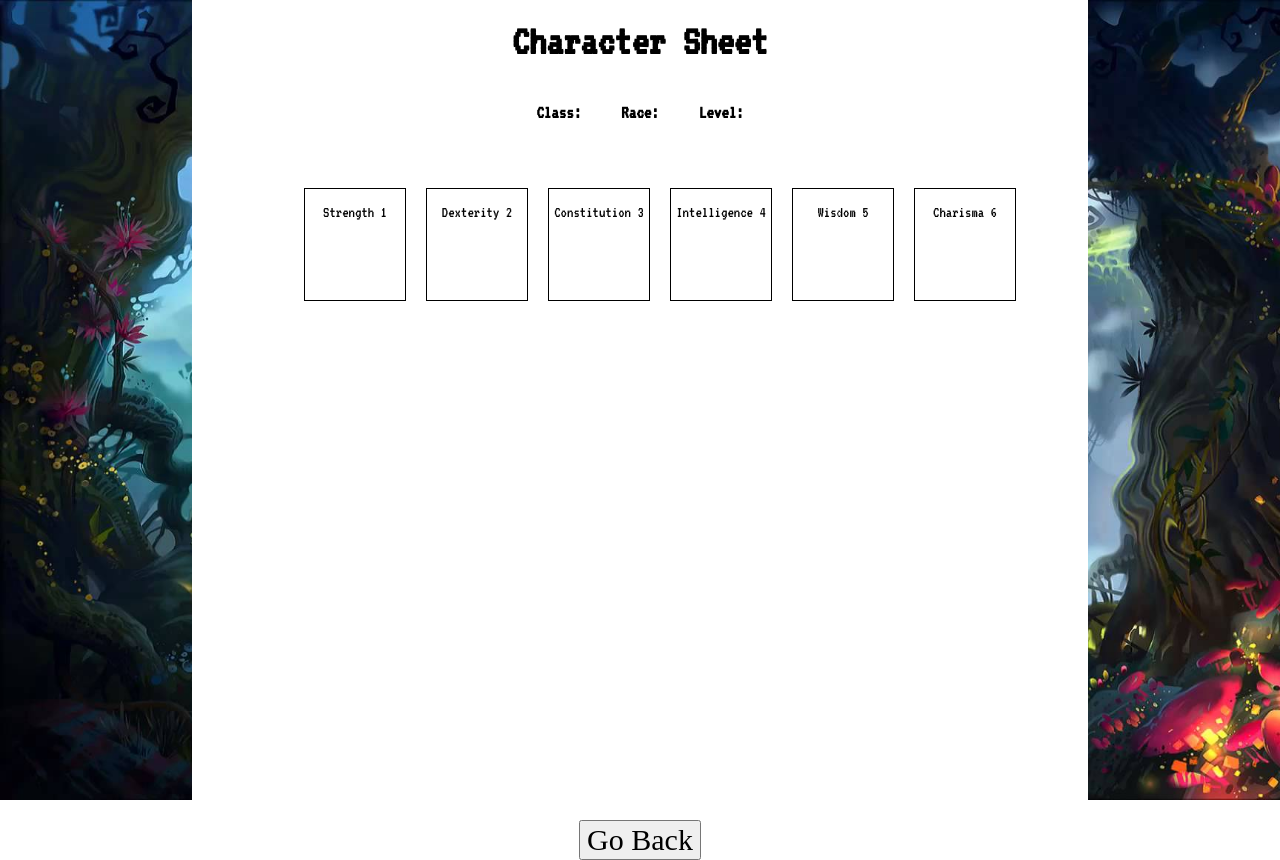
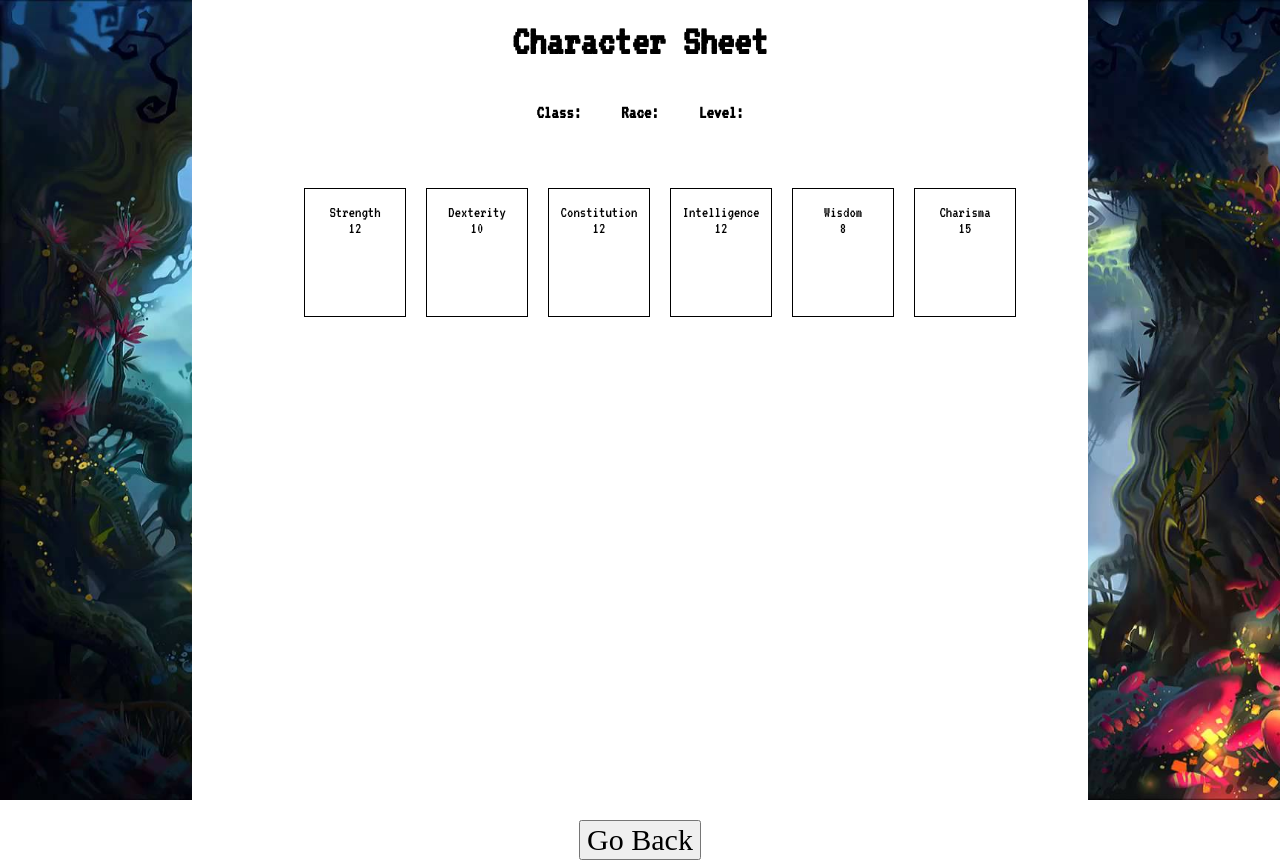
Before and after one commit to Jaden-Drury/Fantasy-Character-Generator, a React (Create React App) app in the folder finalproject/: page / in a window 1280 px wide. Both pictures are taken after a click on the button "Generate Character". Built offline with nearby package versions, Linux system fonts and the light colour scheme; a web font is replaced by a local one.

Commit message:
Add Partially Random Score Generation

```diff
--- a/finalproject/src/ClassSkills.js
+++ b/finalproject/src/ClassSkills.js
@@ -21,6 +21,16 @@ class ClassSkills extends Component {
         }
     }
 
+    componentWillMount(){
+        // var statArray = [15, 14, 13, 12, 10, 8];
+        this.setState({str: this.getRandomScore()})
+        this.setState({dex: this.getRandomScore()})
+        this.setState({con: this.getRandomScore()})
+        this.setState({int: this.getRandomScore()})
+        this.setState({wis: this.getRandomScore()})
+        this.setState({cha: this.getRandomScore()})
+    }
+
     componentDidMount(){
         this.props.setStr(this.state.str);
         this.props.setDex(this.state.dex);
@@ -38,11 +48,15 @@ class ClassSkills extends Component {
         return(random);
     }
 
-    getRandomIndex(){
-        const min = 0;
-        const max = 5;
-        const random = Math.floor(Math.random() * max-min + min);
-        return(random);
+    getRandomScore(){
+            var statArray = [15, 14, 13, 12, 10, 8];
+            var num = Math.floor(Math.random() * statArray.length);
+            var statValue = statArray[num]
+            console.log(statArray)
+            statArray.splice(num, 1)
+            console.log(statArray)
+
+        return statValue;
     }
 
     addDiceRollsTogether(){
@@ -54,16 +68,10 @@ class ClassSkills extends Component {
         var total = +rollOne + +rollTwo + +rollThree;
 
         console.log(total);
-
-        // this.setState({str: skillArray[0]});
     }
 
 
     render(){
-        var skillArray=[15, 14, 13, 12, 10, 8];
-        console.log(skillArray)
-        console.log(skillArray[this.getRandomIndex()])
-        // this.addDiceRollsTogether();
         return(<div className="ClassSkills">
 
 
--- a/finalproject/src/Printable.js
+++ b/finalproject/src/Printable.js
@@ -31,12 +31,12 @@ render(){
                 <h3>Level: {this.props.level}</h3>
             </div>
             <ol className="statList">
-                <li>Strength {this.props.str}</li>
-                <li>Dexterity {this.props.dex}</li>
-                <li>Constitution {this.props.con}</li>
-                <li>Intelligence {this.props.int}</li>
-                <li>Wisdom {this.props.wis}</li>
-                <li>Charisma {this.props.cha}</li>
+                <li>Strength <br/> {this.props.str}</li>
+                <li>Dexterity <br/> {this.props.dex}</li>
+                <li>Constitution <br/> {this.props.con}</li>
+                <li>Intelligence <br/> {this.props.int}</li>
+                <li>Wisdom <br/> {this.props.wis}</li>
+                <li>Charisma <br/> {this.props.cha}</li>
             </ol>
 
 
```
